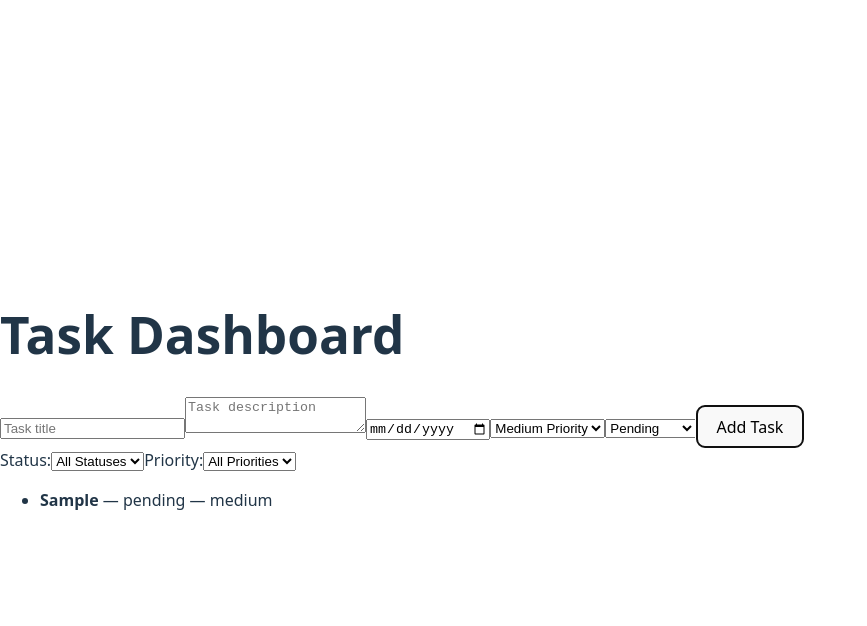
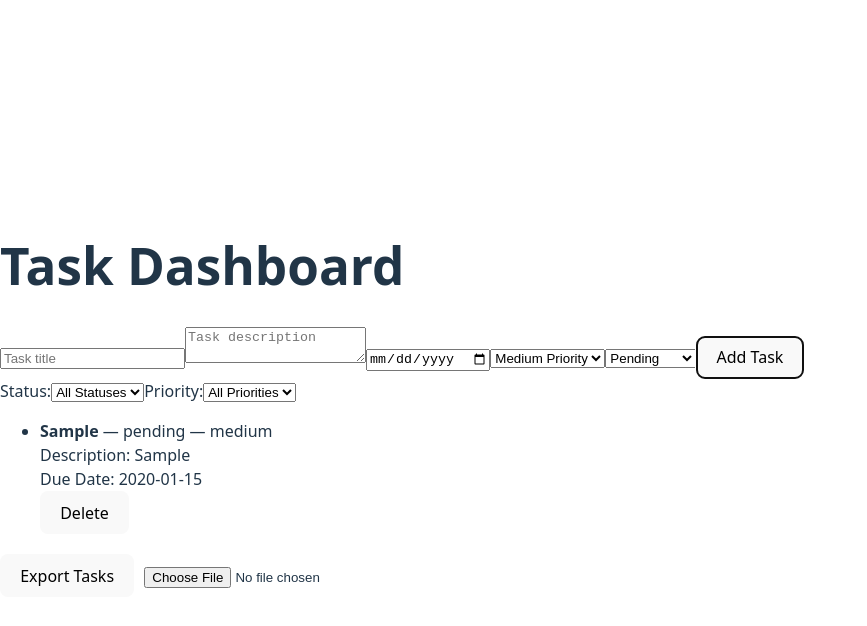
Before and after one commit to sporeci2000/SBA9-sporeci, a React (Vite) app: page / in a window 1280 px wide. Both pictures are taken after typing "Sample", "Sample", "2020-01-15" into the empty fields and a click on the button "Add Task". Shown: the top 626 px of the page, without its empty margins (0-867 px from the left). Built offline with nearby package versions, Linux system fonts and the light colour scheme.

Commit message:
Action buttons

```diff
--- a/src/components/Dashboard/Dashboard.tsx
+++ b/src/components/Dashboard/Dashboard.tsx
@@ -1,15 +1,33 @@
-import React, { useState } from 'react';
+import React, { useState, useEffect } from 'react';
 import type { Task, TaskStatus, TaskPriority } from '../../types';
 import { TaskForm } from '../TaskForm/TaskForm';
 import { TaskFilter } from '../TaskFilter/TaskFilter';
+import { TaskList } from '../TaskList/TaskList';
 
 export const Dashboard: React.FC = () => {
-
     console.log('Rendering Dashboard');
 
-    const [tasks, setTasks] = useState<Task[]>([]);
+    // Load initial tasks from localStorage or start with empty array
+    const [tasks, setTasks] = useState<Task[]>(() => {
+        const saved = localStorage.getItem('tasks');
+        if (saved) {
+            try {
+                return JSON.parse(saved) as Task[];
+            } catch {
+                return [];
+            }
+        }
+        return [];
+    });
+
     const [filter, setFilter] = useState<{ status?: TaskStatus; priority?: TaskPriority }>({});
 
+    // Save tasks to localStorage whenever tasks state changes
+    useEffect(() => {
+        localStorage.setItem('tasks', JSON.stringify(tasks));
+    }, [tasks]);
+
+    // Add a new task
     const addTask = (data: {
         title: string;
         priority: TaskPriority;
@@ -28,30 +46,76 @@ export const Dashboard: React.FC = () => {
         setTasks((prev) => [...prev, newTask]);
     };
 
+    // Delete task by id
+    const deleteTask = (id: string) => {
+        setTasks((prev) => prev.filter((task) => task.id !== id));
+    };
 
+    // Update filter state
     const handleFilterChange = (filters: { status?: TaskStatus; priority?: TaskPriority }) => {
         setFilter(filters);
     };
 
+    // Filter tasks according to status and priority filter
     const filteredTasks = tasks.filter((task) => {
         const statusMatches = filter.status ? task.status === filter.status : true;
         const priorityMatches = filter.priority ? task.priority === filter.priority : true;
         return statusMatches && priorityMatches;
     });
 
+    // Export tasks to JSON file
+    const exportTasks = () => {
+        const dataStr = JSON.stringify(tasks, null, 2);
+        const blob = new Blob([dataStr], { type: 'application/json' });
+        const url = URL.createObjectURL(blob);
+        const link = document.createElement('a');
+        link.href = url;
+        link.download = 'tasks_backup.json';
+        link.click();
+        URL.revokeObjectURL(url);
+    };
+
+    // Import tasks from JSON file
+    const importTasks = (event: React.ChangeEvent<HTMLInputElement>) => {
+        const file = event.target.files?.[0];
+        if (!file) return;
+
+        const reader = new FileReader();
+        reader.onload = (e) => {
+            try {
+                const json = e.target?.result;
+                if (typeof json === 'string') {
+                    const importedTasks: Task[] = JSON.parse(json);
+                    if (Array.isArray(importedTasks)) {
+                        setTasks(importedTasks);
+                    } else {
+                        alert('Invalid tasks file');
+                    }
+                }
+            } catch {
+                alert('Failed to load tasks: Invalid JSON');
+            }
+        };
+        reader.readAsText(file);
+    };
+
     return (
         <div>
             <h1>Task Dashboard</h1>
             <TaskForm onAddTask={addTask} />
             <TaskFilter onFilterChange={handleFilterChange} />
+            <TaskList tasks={filteredTasks} onDelete={deleteTask} />
 
-            <ul>
-                {filteredTasks.map((task) => (
-                    <li key={task.id}>
-                        <strong>{task.title}</strong> — {task.status} — {task.priority}
-                    </li>
-                ))}
-            </ul>
+            {/* Export & Import Controls */}
+            <div style={{ marginTop: '20px' }}>
+                <button onClick={exportTasks}>Export Tasks</button>
+                <input
+                    type="file"
+                    accept="application/json"
+                    onChange={importTasks}
+                    style={{ marginLeft: '10px' }}
+                />
+            </div>
         </div>
     );
 };
--- a/src/components/TaskList/TaskItem.tsx
+++ b/src/components/TaskList/TaskItem.tsx
@@ -0,0 +1,19 @@
+import React from 'react';
+import type { Task } from '../../types';
+
+interface TaskItemProps {
+    task: Task;
+    onDelete: (id: string) => void;
+}
+
+export const TaskItem: React.FC<TaskItemProps> = ({ task, onDelete }) => (
+    <li>
+        <strong>{task.title}</strong> — {task.status} — {task.priority}
+        <br />
+        Description: {task.description || 'No description'}
+        <br />
+        Due Date: {task.dueDate || 'No due date'}
+        <br />
+        <button onClick={() => onDelete(task.id)}>Delete</button>
+    </li>
+);
--- a/src/components/TaskList/TaskList.tsx
+++ b/src/components/TaskList/TaskList.tsx
@@ -0,0 +1,16 @@
+import React from 'react';
+import type { Task } from '../../types';
+import { TaskItem } from './TaskItem';
+
+interface TaskListProps {
+    tasks: Task[];
+    onDelete: (id: string) => void;
+}
+
+export const TaskList: React.FC<TaskListProps> = ({ tasks, onDelete }) => (
+    <ul>
+        {tasks.map(task => (
+            <TaskItem key={task.id} task={task} onDelete={onDelete} />
+        ))}
+    </ul>
+);
```
